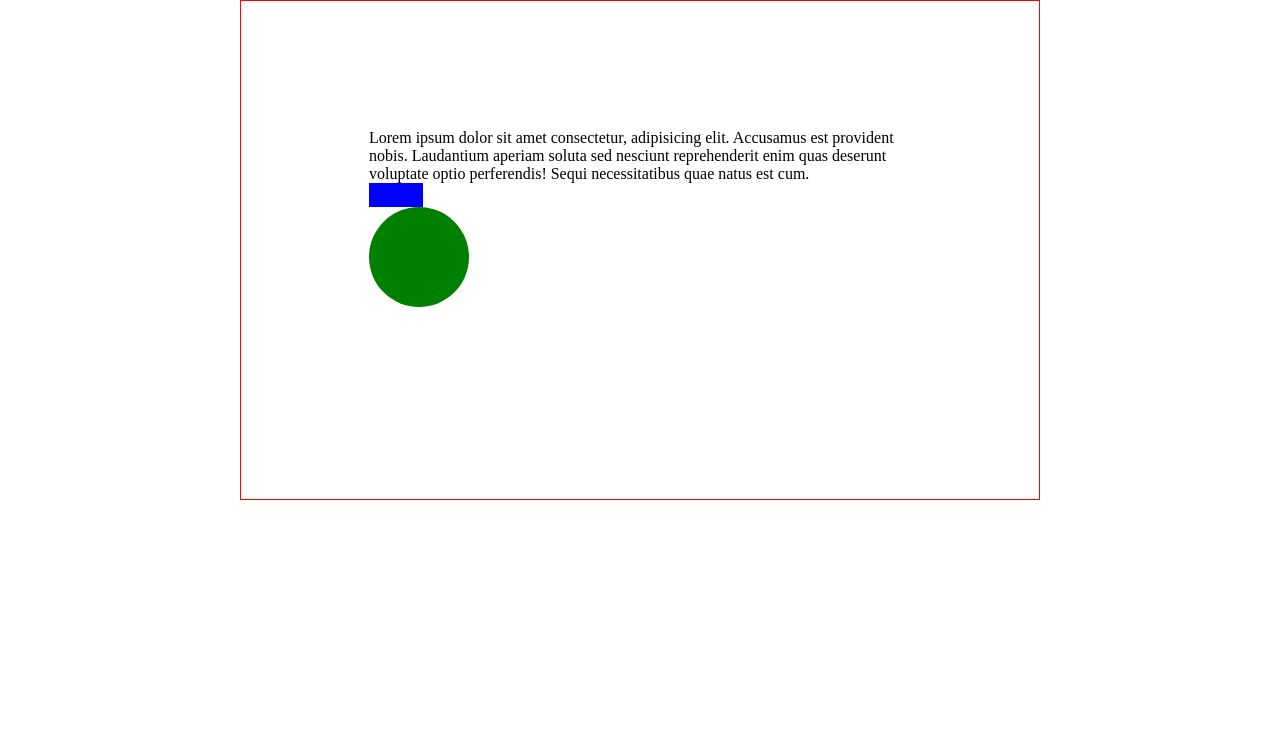
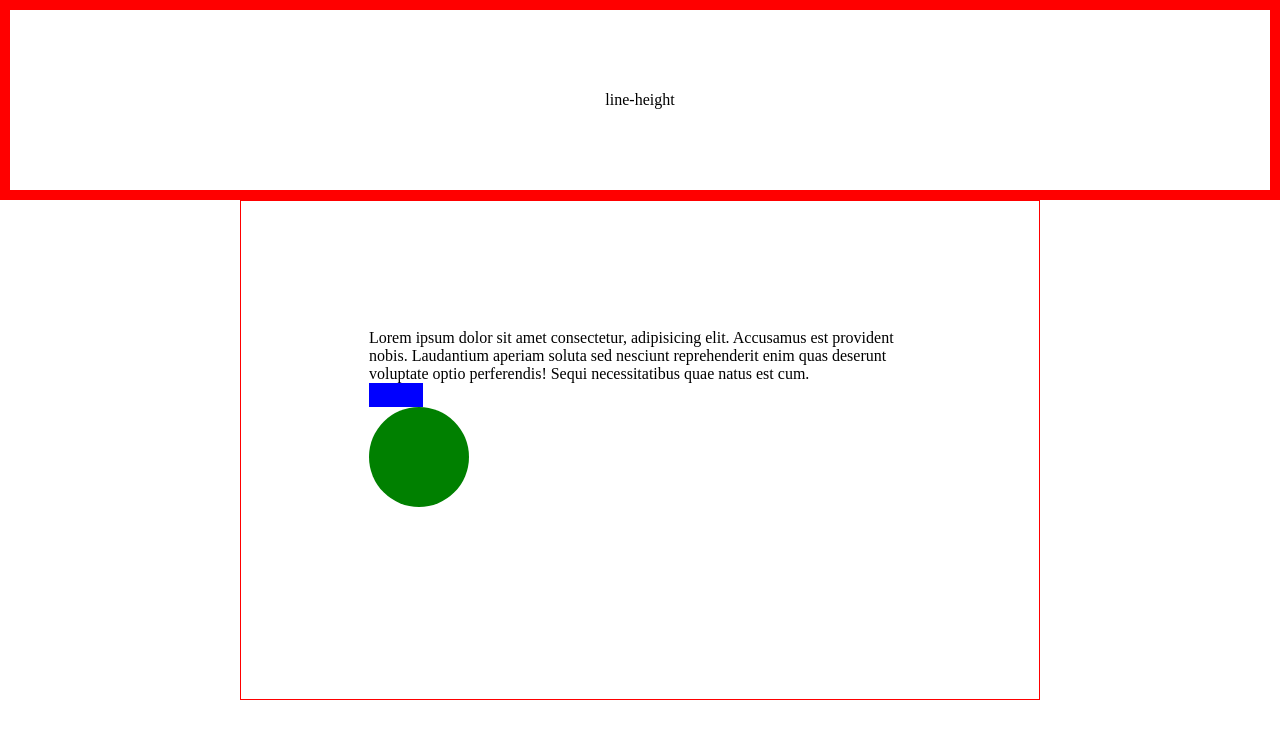
Before and after one commit to booldook/2021-sc-app-03-band, a plain HTML site: page html/02.percent.html in a window 1280 px wide. Drawn offline with Linux system fonts and the light colour scheme.

Commit message:
02.percent정리

```diff
--- a/html/02.percent.html
+++ b/html/02.percent.html
@@ -13,6 +13,9 @@
 	</style>
 </head>
 <body>
+	<div style="height: 200px; border: 10px solid red; text-align: center; line-height: 180px;">
+		line-height
+	</div>
 	<div class="wrapper">
 		Lorem ipsum dolor sit amet consectetur, adipisicing elit. Accusamus est provident nobis. Laudantium aperiam soluta sed nesciunt reprehenderit enim quas deserunt voluptate optio perferendis! Sequi necessitatibus quae natus est cum.
 		<div class="box"></div>
```
Also changed, not shown: html/index.html (+1 -3 lines).
